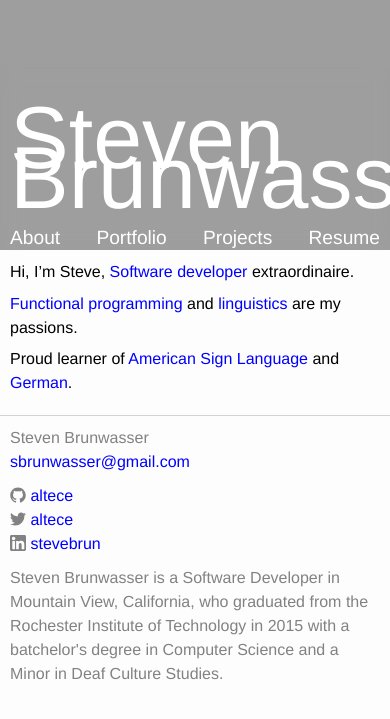
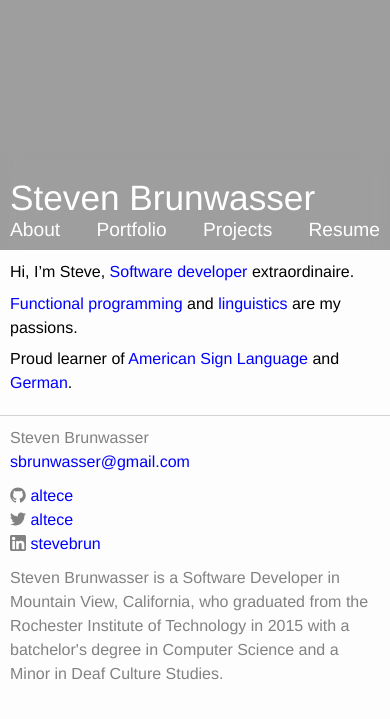
Before and after one commit to libsteve/altece.github.io, a Jekyll site: the page built from index.md, in a window 390 px wide. Shown: the top 719 px of the page. Built offline with Jekyll 4.4.1, drawn with Linux system fonts in a browser that asks for light colours.

Commit message:
Addressed a font issue on portrait mode for mobile devices

```diff
--- a/style/header.css
+++ b/style/header.css
@@ -37,8 +37,8 @@
 .site-header-bar,
 .site-header-bar a { color: var(--white-text); text-decoration: none; }
 
-h1.site-title { font-size: 2.5em; font-weight: 300; }
-@media screen and (max-width: 400px) { .site-title { font-size: 2.2em; } }
+h1.site-title { font-size: 2.5em; font-weight: 300; margin: 0; }
+@media screen and (max-width: 400px) { h1.site-title { font-size: 2.2em; } }
 
 .site-nav * { font-size: larger; font-weight: 300; }
 .site-nav .current-page-link { color: var(--red-text); }
@@ -88,13 +88,21 @@ h1.site-title { font-size: 2.5em; font-weight: 300; }
     margin-bottom: var(--unit-space);
 }
 
-.site-header > .site-header-bar { flex: 0 0 auto; width: 100%; padding-top: 5%; }
+.site-header > .site-header-bar {
+    flex: 0 0 auto; width: 100%;
+    padding-top: var(--ultra-space);
+}
 
 .site-header-bar > .safe-area { width: 100%; }
 
-.site-title { display: inline; flex: 1 1 auto; margin-right: var(--unit-space); }
-@media screen and (max-width: 700px) { .site-title { margin-right: 0; } }
+.site-title {
+    display: inline; flex: 1 1 auto;
+    margin-right: var(--unit-space);
+}
+@media screen and (max-width: 700px) {
+    .site-title { margin-right: 0; }
+}
 
-.site-nav { margin: 0; padding: 0; flex: 1 1 auto; }
+.site-nav { margin: 0; padding: 0.5em 0; flex: 1 1 auto; }
 .site-nav > * { margin: 0; margin-left: 10px; }
 .site-nav > :first-child { margin-left: 0; }
--- a/style/main.css
+++ b/style/main.css
@@ -27,15 +27,10 @@
     --unit-space: 15px;
     --more-space: calc(var(--unit-space) * 1.5);
     --extra-space: calc(var(--unit-space) * 2);
+    --ultra-space: calc(var(--unit-space) * 3.5);
 }
 @media screen and (max-width: 400px) {
     :root { --unit-space: 10px; }
-}
-
-:root {
-    --font-size: 16px;
-    --font-size-small: calc(var(--font-size) * 0.875);
-    --font-weight-bold: 400;
 }
 
 
```
